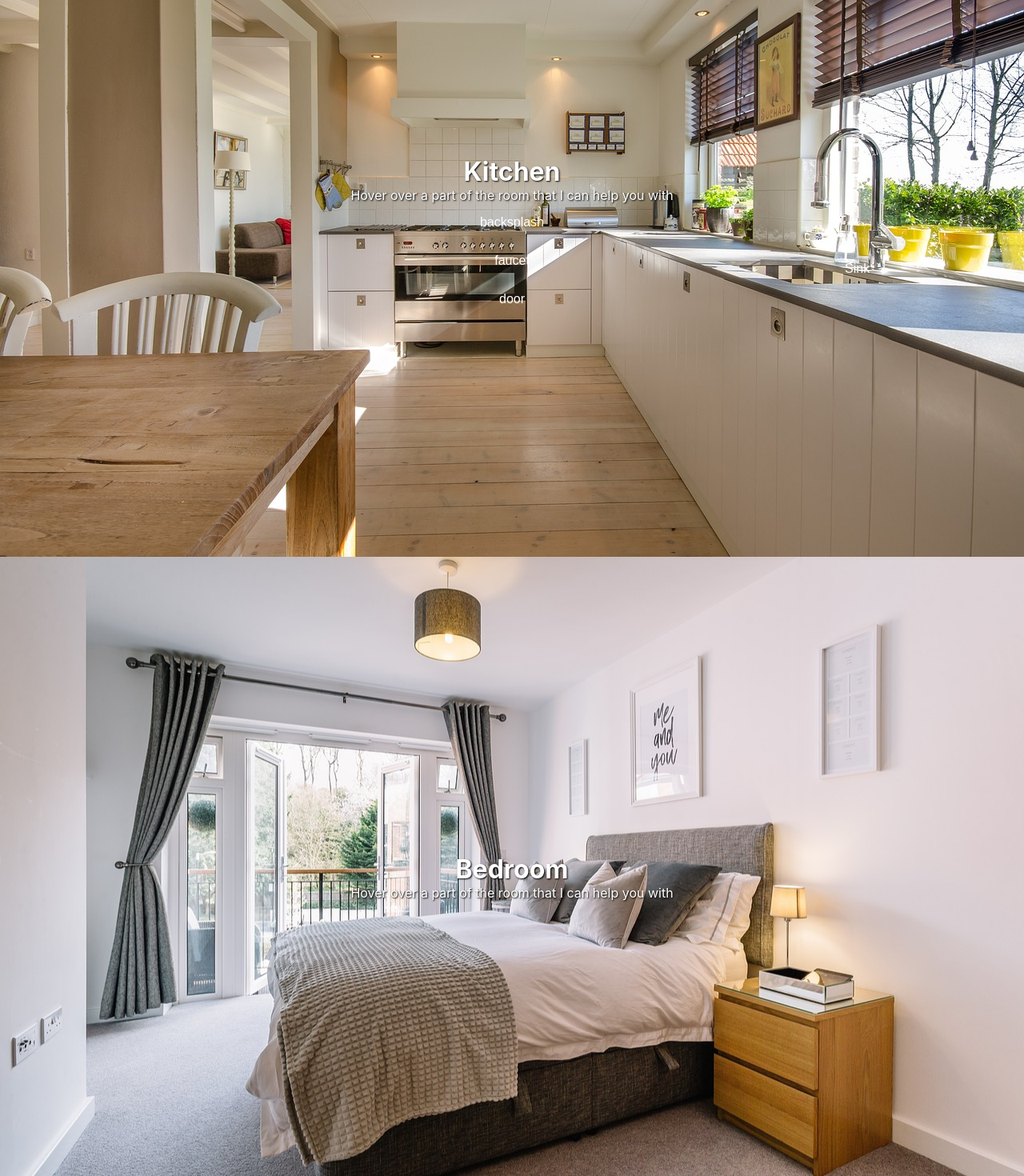
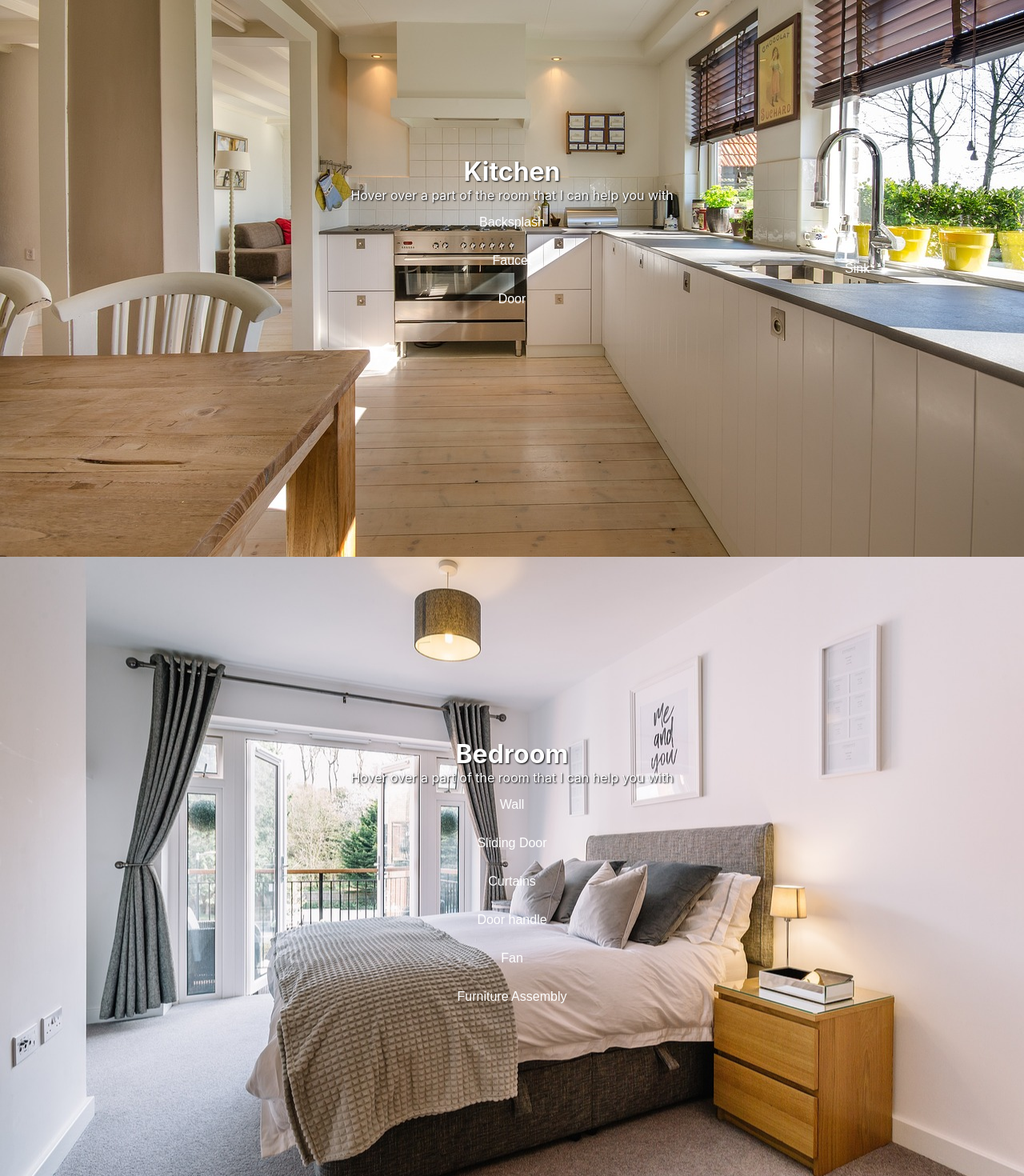
Before and after one commit to yuliaFl/handyMan_React, a React (Create React App) app in the folder proj/: page / in a window 1280 px wide. Shown: the part 904-2374 px from the top of the page at 80% size. Built offline with nearby package versions, Linux system fonts and the light colour scheme.

Commit message:
added buttons in bedroom

```diff
--- a/proj/src/pages/Bathroom.js
+++ b/proj/src/pages/Bathroom.js
@@ -1,7 +1,14 @@
 import React from 'react';
 import './Bathroom.css';
+import DropdownButton from "../components/DropdownButton";
 
-const Bathroom = () => {
+function Bathroom () {
+
+  const walltems = ["Paint", "Touch up", "Drywall"];
+  const slidingDoorItems = ["Fix", "Replace "];
+  const curtiansItems = ["Hang up"];
+  const doorHandleItems = ["Change"];
+  const fanItems = ["Install"];
 
   return (
     <div className="bathroom-background">
--- a/proj/src/pages/Bedroom.css
+++ b/proj/src/pages/Bedroom.css
@@ -17,6 +17,19 @@
   .dropdown {
     position: relative;
     display: inline-block;
+  }
+
+  .button-style {
+    background-color: transparent;
+    border: none;
+    color: white;
+    padding: 15px 32px;
+    text-align: center;
+    text-decoration: none;
+    display: inline-block;
+    font-size: 16px;
+    cursor: pointer;
+    border-radius: 4px;
   }
 
   .dropdown-button {
--- a/proj/src/pages/Bedroom.js
+++ b/proj/src/pages/Bedroom.js
@@ -1,7 +1,13 @@
-import React from 'react';
-import './Bedroom.css';
+import React from "react";
+import "./Bedroom.css";
+import DropdownButton from "../components/DropdownButton";
 
 function Bedroom() {
+  const walltems = ["Paint", "Touch up", "Drywall"];
+  const slidingDoorItems = ["Fix", "Replace "];
+  const curtiansItems = ["Hang up"];
+  const doorHandleItems = ["Change"];
+  const fanItems = ["Install"];
 
   return (
     <div className="bedroom-background">
@@ -10,6 +16,24 @@ function Bedroom() {
       </header>
       <main>
         <p>Hover over a part of the room that I can help you with</p>
+        <div className="wall-section">
+          <DropdownButton label="Wall" items={walltems} />
+        </div>
+        <div className="slidingdoor-section">
+          <DropdownButton label="Sliding Door" items={slidingDoorItems} />
+        </div>
+        <div className="curtians-section">
+          <DropdownButton label="Curtains" items={curtiansItems} />
+        </div>
+        <div className="doorhandle-section">
+          <DropdownButton label="Door handle" items={doorHandleItems} />
+        </div>
+        <div className="fan-section">
+          <DropdownButton label="Fan" items={fanItems} />
+        </div>
+        <div className="furnitureAssemble-section">
+          <button className="button-style" >Furniture Assembly </button>
+        </div>
       </main>
     </div>
   );
--- a/proj/src/pages/Kitchen.js
+++ b/proj/src/pages/Kitchen.js
@@ -5,7 +5,7 @@ import './Kitchen.css';
 function Kitchen() {
 
   const sinkItems = ['Change Sink', 'Clogged Sink'];
-  const backsplashItems = ['Fix', 'Change '];
+  const backsplashItems = ['Fix', 'Replace '];
   const faucetItems = ['Replace'];
   const doorItems = ['Fix ', 'Replace', 'Paint'];
 
@@ -20,13 +20,13 @@ function Kitchen() {
           <DropdownButton label="Sink" items={sinkItems} />
         </div>
         <div className="backsplash-section">
-          <DropdownButton label="backsplash" items={backsplashItems} />
+          <DropdownButton label="Backsplash" items={backsplashItems} />
         </div>
         <div className="faucet-section">
-          <DropdownButton label="faucet" items={faucetItems} />
+          <DropdownButton label="Faucet" items={faucetItems} />
         </div>
         <div className="door-section">
-          <DropdownButton label="door" items={doorItems} />
+          <DropdownButton label="Door" items={doorItems} />
         </div>
       </main>
     </div>
```
